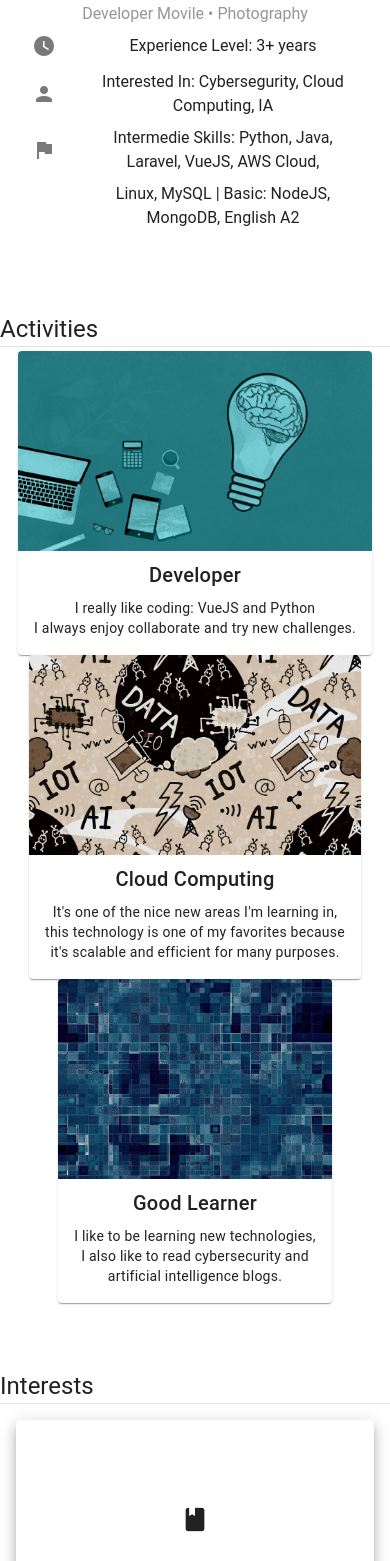
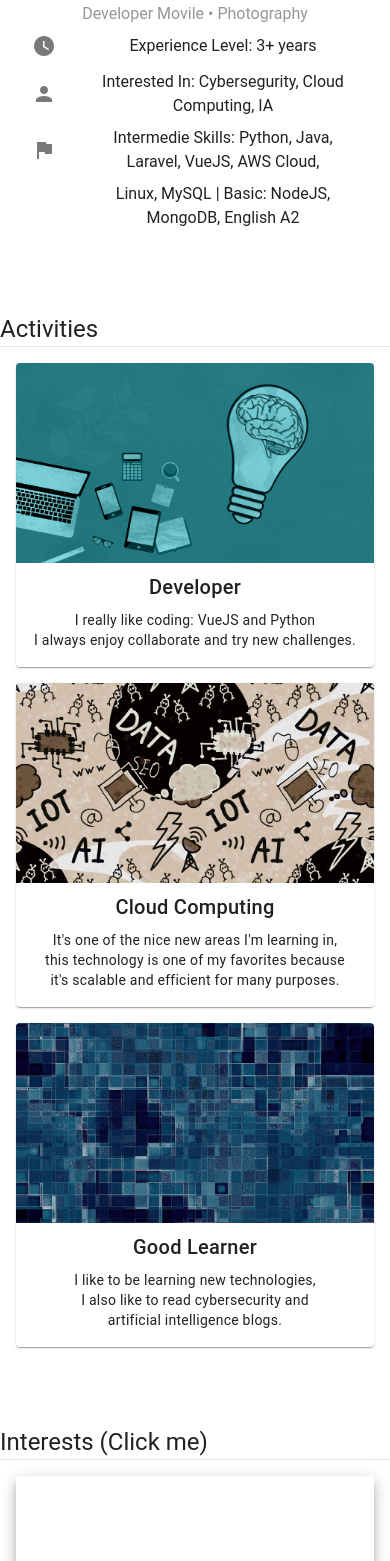
Before and after one commit to Nestor45/PorfolioWeb, a Vue app: page / in a window 390 px wide. Shown: the part 432-1993 px from the top of the page. Built offline with nearby package versions, Linux system fonts and the light colour scheme.

Commit message:
fix: Correcciones de responsividad

```diff
--- a/package.json
+++ b/package.json
@@ -10,7 +10,8 @@
   },
   "dependencies": {
     "vue": "^3.2.45",
-    "vuetify": "^3.1.3"
+    "vuetify": "^3.1.3",
+    "vuex": "^4.1.0"
   },
   "devDependencies": {
     "@mdi/font": "^7.1.96",
--- a/src/App.vue
+++ b/src/App.vue
@@ -1,8 +1,9 @@
 <script setup>
-  import { ref } from 'vue';
+  import { ref, onMounted } from 'vue';
   import Content from './components/Content.vue';
   import Layout from './components/Layout.vue';
   import Footer from './components/Footer.vue';
+
   const theme = ref('light')
 
 </script>
--- a/src/components/Activities.vue
+++ b/src/components/Activities.vue
@@ -7,7 +7,8 @@
         <v-item-group>
             <v-container fluid>
                 <v-row justify="space-around">
-                    <v-card class="mx-2">
+                    <v-col cols="12" md="8">
+                        <v-card class="">
                             <v-img
                                 class="align-end text-white"
                                 height="200"
@@ -21,7 +22,8 @@
                                 I always enjoy collaborate and try new challenges.
                             </v-card-text>
                         </v-card>
-                    <v-card class="mx-2">
+                        <div class="mt-4 text-subtitle-2"></div>
+                        <v-card class="">
                             <v-img
                                 class="align-end text-white"
                                 height="200"
@@ -36,7 +38,8 @@
                                 it's scalable and efficient for many purposes.
                             </v-card-text>
                         </v-card>
-                    <v-card class="mx-2">
+                        <div class="mt-4 text-subtitle-2"></div>
+                        <v-card class="">
                             <v-img
                                 class="align-end"
                                 height="200"
@@ -50,6 +53,7 @@
                                 artificial intelligence blogs.
                             </v-card-text>
                         </v-card>
+                    </v-col>
                 </v-row>
             </v-container>
         </v-item-group>
--- a/src/components/Interests.vue
+++ b/src/components/Interests.vue
@@ -1,7 +1,7 @@
 <template>
     <v-main>
         <div>
-            <p class="text-left text-h5"> Interests </p>
+            <p class="text-left text-h5"> Interests (Click me)</p>
         </div>
         <v-divider></v-divider>
         <v-item-group>
@@ -22,7 +22,7 @@
                                     {{ isSelected   ? `${item.text}` : `` }}
                                     <v-icon size="large" :icon=item.icon v-if="!isSelected"></v-icon>
                                 </div>
-                                </v-card>
+                            </v-card>
                         </v-item>
                     </v-col>
                 </v-row>
--- a/src/components/Layout.vue
+++ b/src/components/Layout.vue
@@ -64,9 +64,13 @@
 
 <script setup>
     import { mergeProps, ref } from 'vue'
+
+    //const theme2 = computed(()=>{ store.state.theme })
+
     const merged = mergeProps()
 
     const theme = ref('light')
+
     const onClick = () => {
         theme.value = theme.value === 'light' ? 'dark' : 'light'
         console.log(theme.value)
--- a/src/main.js
+++ b/src/main.js
@@ -1,5 +1,8 @@
 import { createApp } from 'vue'
 import App from './App.vue'
+
+import { createStore } from "vuex";
+import StoreData from './store.js';
 
 // Vuetify
 import 'vuetify/styles'
@@ -8,6 +11,9 @@ import * as components from 'vuetify/components'
 import * as directives from 'vuetify/directives'
 import '@mdi/font/css/materialdesignicons.css'
 
+const store = createStore(StoreData);
+
+console.log(store)
 
 const vuetify = createVuetify({
     components,
@@ -17,4 +23,4 @@ const vuetify = createVuetify({
     },
 })
 
-createApp(App).use(vuetify).mount('#app')
+createApp(App).use(vuetify, store).mount('#app')
--- /dev/null
+++ b/src/store.js
@@ -0,0 +1,15 @@
+export default {
+    state: {
+        theme: 'light'
+    },
+    getters: {
+        getTheme(state) {
+            return state.theme
+        }
+    },
+    mutations: {
+        updateTheme(state, payload) {
+            state.theme = payload
+        }
+    }
+}
```
Also changed, not shown: 1 other file (tests, documents, lock files or other folders). Lines whose indentation alone changed are shown as unchanged.
